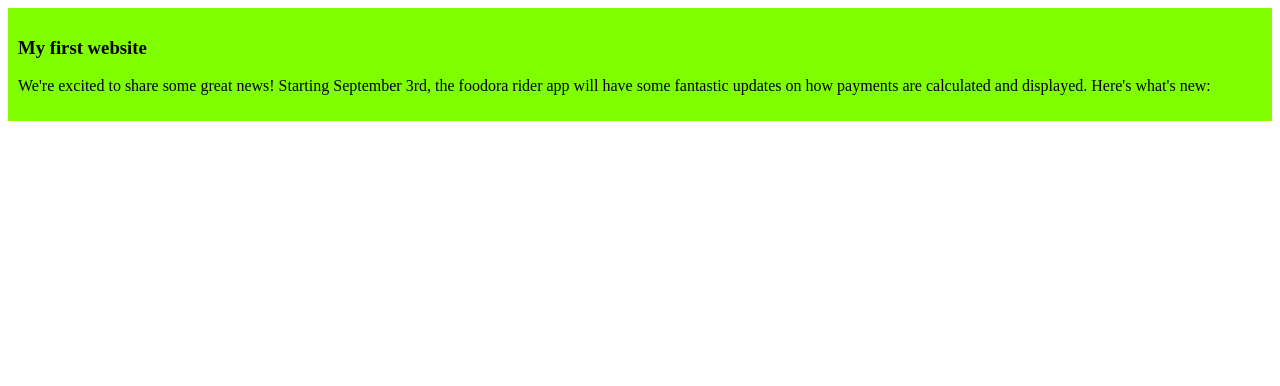
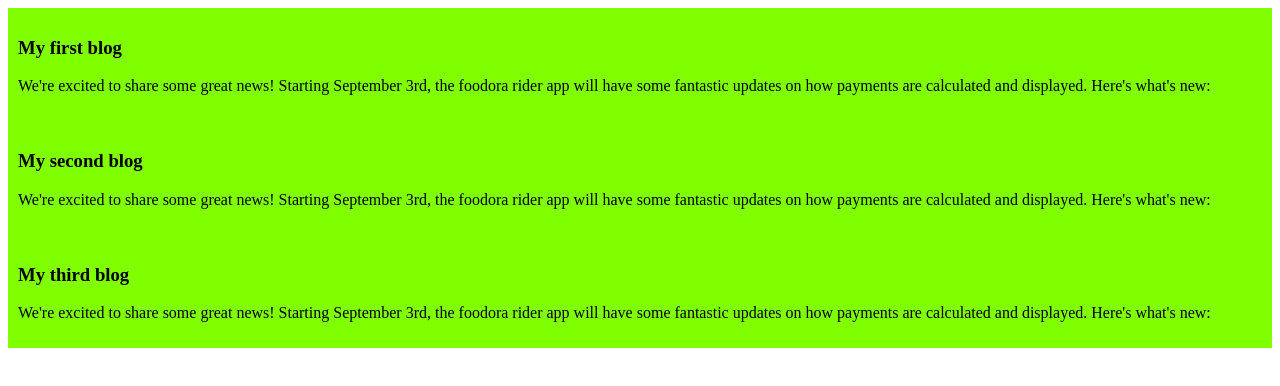
Before and after one commit to TonmoyMonsur/my-simple-website, a plain HTML site: page index.html in a window 1280 px wide. Drawn offline with Linux system fonts and the light colour scheme.

Commit message:
added another two blogs

```diff
--- a/index.html
+++ b/index.html
@@ -8,7 +8,17 @@
 </head>
 <body>
     <div>
-        <h3>My first website</h3>
+        <h3>My first blog</h3>
+        <p>
+            We're excited to share some great news! Starting September 3rd, the foodora rider app will have some fantastic updates on how payments are calculated and displayed. Here's what's new:</p>
+    </div>
+    <div>
+        <h3>My second blog</h3>
+        <p>
+            We're excited to share some great news! Starting September 3rd, the foodora rider app will have some fantastic updates on how payments are calculated and displayed. Here's what's new:</p>
+    </div>
+    <div>
+        <h3>My third blog</h3>
         <p>
             We're excited to share some great news! Starting September 3rd, the foodora rider app will have some fantastic updates on how payments are calculated and displayed. Here's what's new:</p>
     </div>
```
